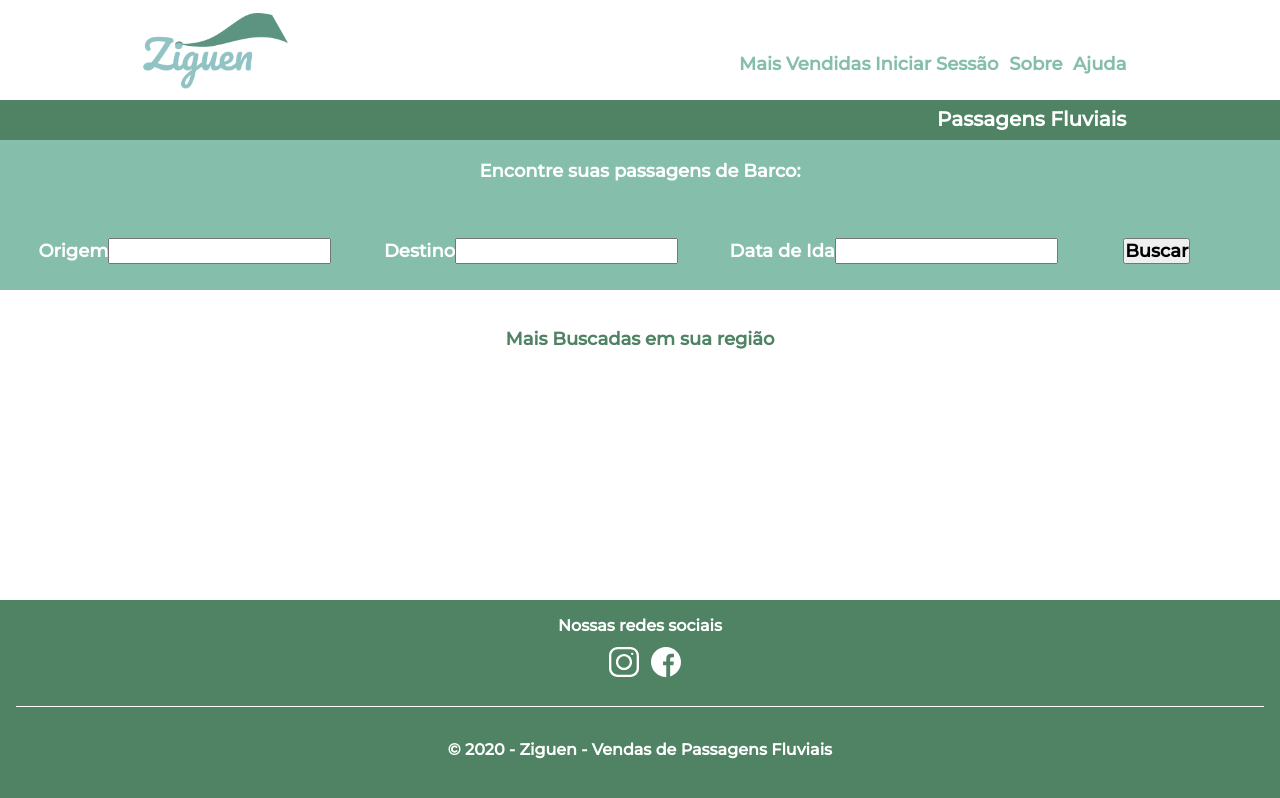
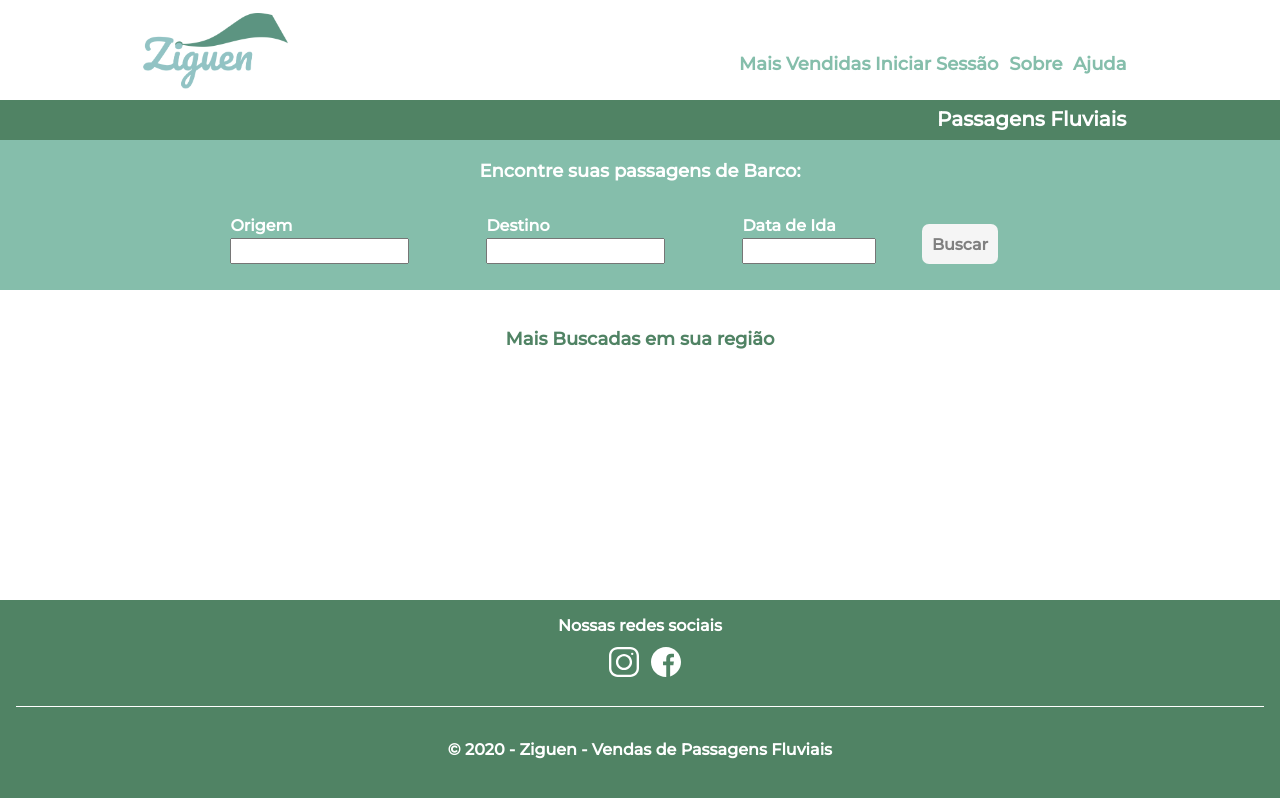
Before and after one commit to GeiseSaunier/2020.1-Ziguen-Front, a React (Create React App) app in the folder ziguen1.0/: page / in a window 1280 px wide. Built offline with nearby package versions, Linux system fonts and the light colour scheme.

Commit message:
feat(#21): Doing the home page with react
Co-authored-by: liversonp <liverson.p@gmail.com>

```diff
--- a/ziguen1.0/src/styles/pages/home.css
+++ b/ziguen1.0/src/styles/pages/home.css
@@ -126,7 +126,17 @@
     color: #ffffff;
     justify-content: left;
     bottom: 67%;
-    left: 3%;
+    left: 18%;
+}
+
+.top-bar .search .input-block label {
+    position: absolute;
+    bottom: 110%;
+    font-size: 16px;
+}
+
+.top-bar .search .input-block input {
+    width: 80%;
 }
 
 .top-bar .search .input-block1 {
@@ -134,7 +144,17 @@
     color: #ffffff;
     justify-content: left;
     bottom: 67%;
-    left: 30%;
+    left: 38%;
+}
+
+.top-bar .search .input-block1 label {
+    position: absolute;
+    bottom: 110%;
+    font-size: 16px;
+}
+
+.top-bar .search .input-block1 input {
+    width: 80%;
 }
 
 .top-bar .search .input-block2 {
@@ -142,14 +162,30 @@
     color: #ffffff;
     justify-content: left;
     bottom: 67%;
-    left: 57%;
-    margin-right: 1%;
+    left: 58%;
+}
+
+.top-bar .search .input-block2 label {
+    position: absolute;
+    bottom: 110%;
+    font-size: 16px;
+}
+
+.top-bar .search .input-block2 input {
+    width: 60%;
 }
 
 .top-bar .search button {
     position: absolute;
-    right: 7%;
+    right: 22%;
     bottom: 67%;
+    background-color: whitesmoke;
+    border-radius: 7px;
+    width: 6%;
+    height: 5%;
+    border: 1px solid transparent;
+    color: grey;
+    font-size: 16px;
 }
 
 .top-bar h4 {
```
Also changed, not shown: ziguen1.0/src/pages/Home.tsx (+4 -4 lines).
